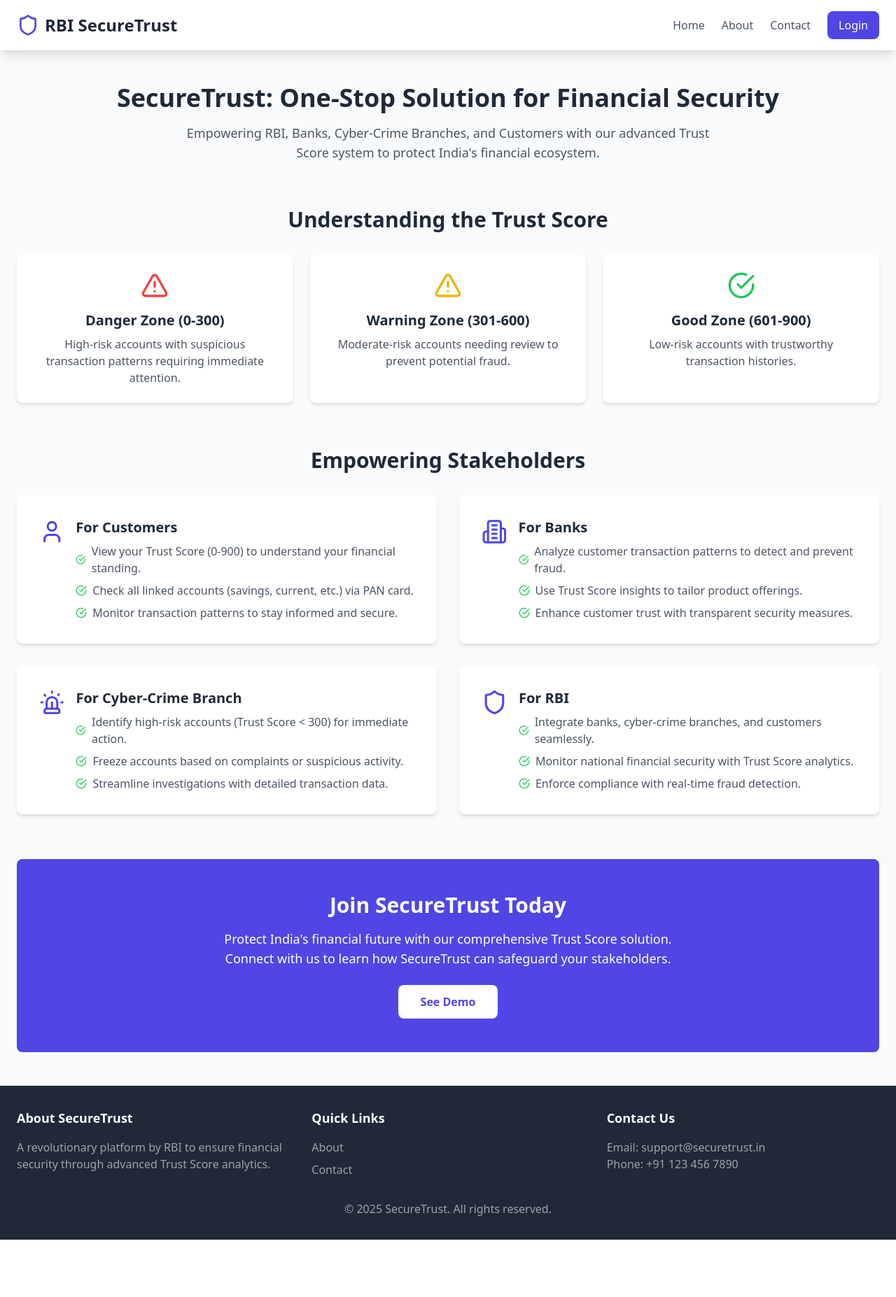
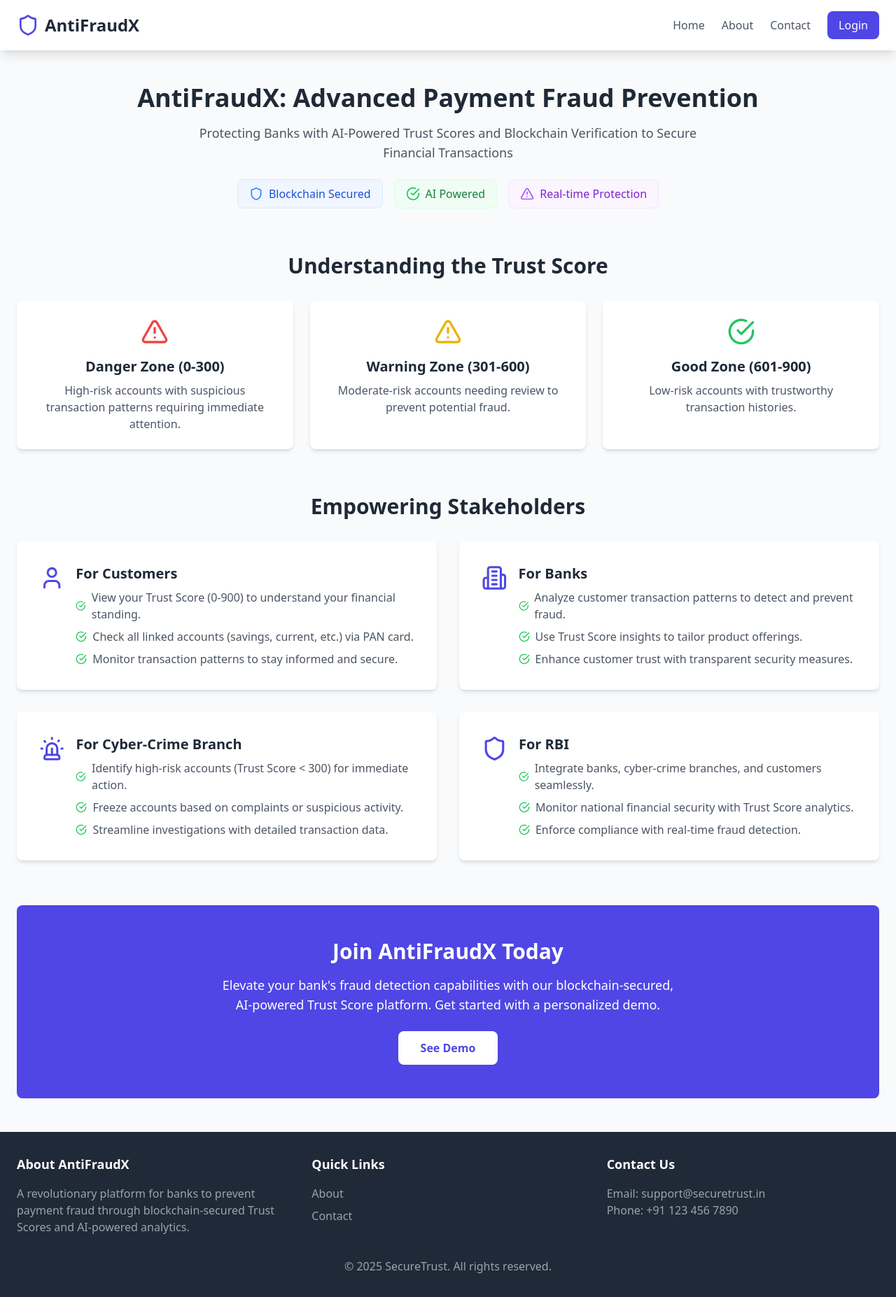
Before and after one commit to Techternity/AntiFraudX, a React (Vite) app: page / in a window 1280 px wide. Shown: the whole page at 70% size. Before the commit the page ends 1772 px from the top, so only its background shows below. Built offline with nearby package versions, Linux system fonts and the light colour scheme.

Commit message:
Update App.tsx

```diff
--- a/src/App.tsx
+++ b/src/App.tsx
@@ -92,9 +92,8 @@
         {/* Navigation Bar */}
         <nav className="bg-white shadow-lg">
           <div className="container mx-auto px-6 py-4 flex justify-between items-center">
-            <div className="flex items-center">
-              <Shield className="text-indigo-600 mr-2" size={32} />
-              <h1 className="text-2xl font-bold text-gray-800">RBI SecureTrust</h1>
+            <div className="flex items-center">              <Shield className="text-indigo-600 mr-2" size={32} />
+              <h1 className="text-2xl font-bold text-gray-800">AntiFraudX</h1>
             </div>
             <div className="space-x-6">
               <a href="/" className="text-gray-600 hover:text-indigo-600 font-medium">Home</a>
@@ -113,13 +112,26 @@
         {/* Main Content */}
         <main className="flex-grow container mx-auto px-6 py-12">
           {/* Hero Section */}
-          <section className="text-center mb-16">
-            <h2 className="text-4xl font-bold text-gray-800 mb-4">
-              SecureTrust: One-Stop Solution for Financial Security
+          <section className="text-center mb-16">            <h2 className="text-4xl font-bold text-gray-800 mb-4">
+              AntiFraudX: Advanced Payment Fraud Prevention
             </h2>
             <p className="text-lg text-gray-600 max-w-3xl mx-auto">
-              Empowering RBI, Banks, Cyber-Crime Branches, and Customers with our advanced Trust Score system to protect India's financial ecosystem.
+              Protecting Banks with AI-Powered Trust Scores and Blockchain Verification to Secure Financial Transactions
             </p>
+            <div className="flex justify-center mt-6 space-x-4">
+              <div className="flex items-center px-4 py-2 bg-blue-50 rounded-lg border border-blue-100">
+                <Shield className="text-blue-500 mr-2" size={20} />
+                <span className="text-blue-700 font-medium">Blockchain Secured</span>
+              </div>
+              <div className="flex items-center px-4 py-2 bg-green-50 rounded-lg border border-green-100">
+                <CheckCircle className="text-green-500 mr-2" size={20} />
+                <span className="text-green-700 font-medium">AI Powered</span>
+              </div>
+              <div className="flex items-center px-4 py-2 bg-purple-50 rounded-lg border border-purple-100">
+                <AlertTriangle className="text-purple-500 mr-2" size={20} />
+                <span className="text-purple-700 font-medium">Real-time Protection</span>
+              </div>
+            </div>
           </section>
 
           {/* Trust Score Explanation */}
@@ -249,10 +261,9 @@
           </section>
 
           {/* Call to Action */}
-          <section className="text-center bg-indigo-600 text-white rounded-lg p-12">
-            <h3 className="text-3xl font-bold mb-4">Join SecureTrust Today</h3>
+          <section className="text-center bg-indigo-600 text-white rounded-lg p-12">            <h3 className="text-3xl font-bold mb-4">Join AntiFraudX Today</h3>
             <p className="text-lg mb-6 max-w-2xl mx-auto">
-              Protect India's financial future with our comprehensive Trust Score solution. Connect with us to learn how SecureTrust can safeguard your stakeholders.
+              Elevate your bank's fraud detection capabilities with our blockchain-secured, AI-powered Trust Score platform. Get started with a personalized demo.
             </p>
             <button
               className="bg-white text-indigo-600 px-8 py-3 rounded-lg font-semibold hover:bg-gray-100"
@@ -266,10 +277,9 @@
         {/* Footer */}        <footer className="bg-gray-800 text-white py-8">
           <div className="container mx-auto px-6">
             <div className="grid grid-cols-1 md:grid-cols-3 gap-8">
-              <div>
-                <h4 className="text-lg font-semibold mb-4">About SecureTrust</h4>
+              <div>                <h4 className="text-lg font-semibold mb-4">About AntiFraudX</h4>
                 <p className="text-gray-400">
-                  A revolutionary platform by RBI to ensure financial security through advanced Trust Score analytics.
+                  A revolutionary platform for banks to prevent payment fraud through blockchain-secured Trust Scores and AI-powered analytics.
                 </p>
               </div>
               <div>
```
